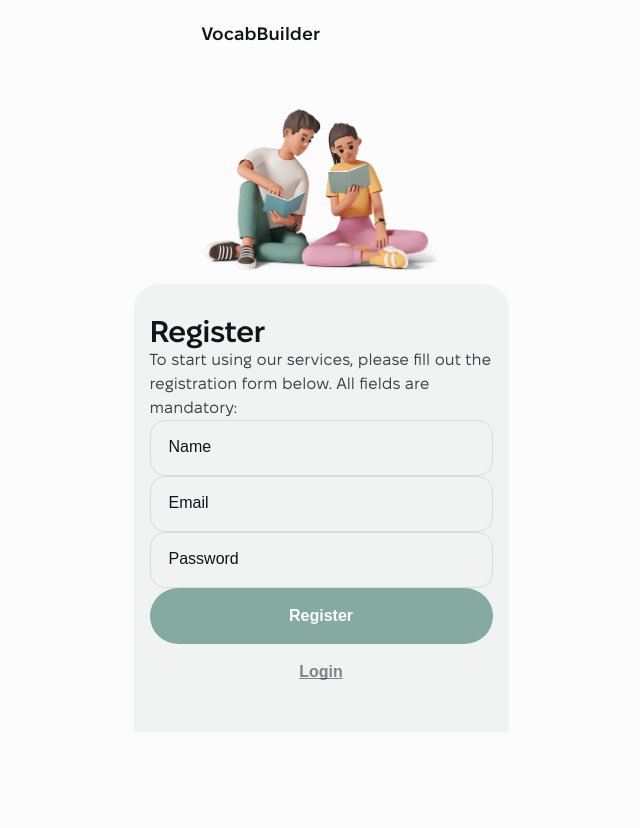
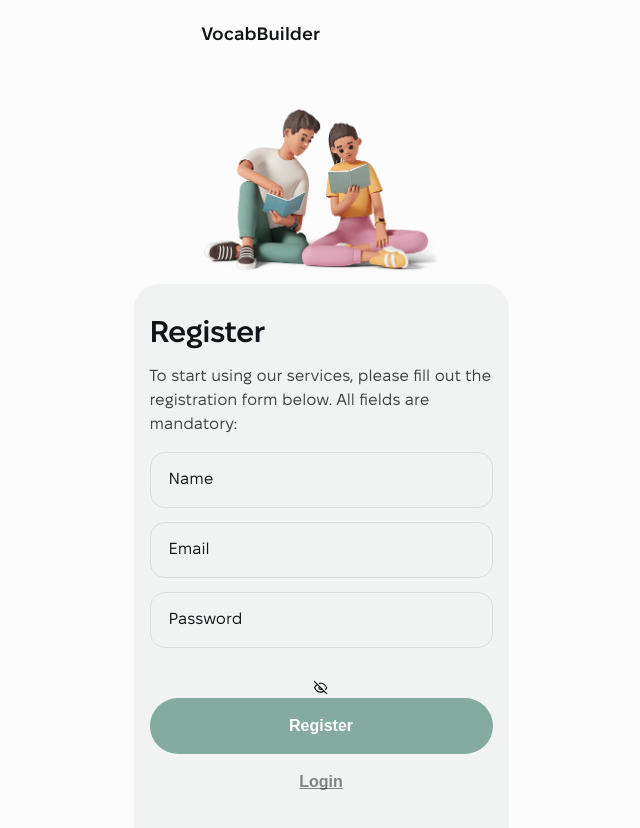
Before and after one commit to lolitaonoiko/VocabBuilder, a React (Vite) app: page /register in a window 1280 px wide. Shown: the top 828 px of the page, without its empty margins (319-959 px from the left). Before the commit the page ends 800 px from the top, so only its background shows below. Built offline with nearby package versions, Linux system fonts and the light colour scheme.

Commit message:
add: register form validation/validation css/register form css

```diff
--- a/package.json
+++ b/package.json
@@ -16,6 +16,7 @@
     "react": "^19.1.0",
     "react-dom": "^19.1.0",
     "react-hook-form": "^7.61.1",
+    "react-icons": "^5.5.0",
     "react-router-dom": "^7.7.0",
     "yup": "^1.6.1"
   },
--- a/src/components/Header/Header.module.css
+++ b/src/components/Header/Header.module.css
@@ -5,6 +5,7 @@
     align-items: center;
     padding: 16px;
     max-width: 375px;
+    background-color: var(--white);
 }
 .headerText {
     font-weight: 600;
--- /dev/null
+++ b/src/components/ValidationInfo/ValidationInfo.jsx
@@ -0,0 +1,14 @@
+import s from './ValidationInfo.module.css';
+
+const ValidationInfo = ({ name, errors, type }) => {
+    return (
+        <span className={s.errInfoBox}>
+            <svg className={s.icon}>
+                <use href={`/icons/sprite.svg#icon-${name}`}></use>
+            </svg>
+            <span className={s.errorMessage}>{errors[type]?.message}</span>
+        </span>
+    );
+};
+
+export default ValidationInfo;
--- /dev/null
+++ b/src/components/ValidationInfo/ValidationInfo.module.css
@@ -0,0 +1,16 @@
+.errInfoBox {
+    display: flex;
+    gap: 4px;
+    align-items: center;
+}
+.icon {
+    width: 16px;
+    height: 16px;
+    fill: var(--red);
+}
+.errorMessage {
+    font-size: 12px;
+    line-height: 1.5;
+    letter-spacing: 0.01em;
+    color: var(--red);
+}
--- a/src/components/forms/RegisterForm/RegisterForm.jsx
+++ b/src/components/forms/RegisterForm/RegisterForm.jsx
@@ -1,10 +1,19 @@
 import { useForm } from 'react-hook-form';
 import { yupResolver } from '@hookform/resolvers/yup';
+import { FiEye, FiEyeOff } from 'react-icons/fi';
 
 import s from './RegisterForm.module.css';
 import { registerValidationSchema } from '../../../validation/registerSchema';
+import { lazy, useState } from 'react';
+
+const ValidationInfo = lazy(() => import('../../ValidationInfo/ValidationInfo'));
 
 const RegisterForm = () => {
+    const [hiddenPass, setHiddenPass] = useState(true);
+    const handleOnClickEye = () => {
+        setHiddenPass(prev => !prev);
+    };
+
     const {
         register,
         handleSubmit,
@@ -19,13 +28,15 @@ const RegisterForm = () => {
             </div>
             <form className={s.form} onSubmit={handleSubmit(data => console.log(data))}>
                 <input {...register('name')} className={s.input} placeholder="Name" type="text" />
-                <span>{errors.name?.message}</span>
+                {errors.name?.message && <ValidationInfo name={'warning'} errors={errors} type={'name'} />}
 
                 <input {...register('email')} className={s.input} placeholder="Email" type="email" />
-                <span>{errors.email?.message}</span>
+                {errors.email?.message && <ValidationInfo name={'warning'} errors={errors} type={'email'} />}
 
-                <input {...register('password')} className={s.input} placeholder="Password" type="password" />
-                <span>{errors.password?.message}</span>
+                <input {...register('password')} className={s.input} placeholder="Password" type={hiddenPass ? 'password' : 'text'} />
+                {errors.password?.message && <ValidationInfo name={'warning'} errors={errors} type={'password'} />}
+
+                <button onClick={handleOnClickEye}>{hiddenPass ? <FiEyeOff /> : <FiEye />}</button>
 
                 <button className={s.filledBtn} type="submit">
                     Register
--- a/src/components/forms/RegisterForm/RegisterForm.module.css
+++ b/src/components/forms/RegisterForm/RegisterForm.module.css
@@ -9,12 +9,15 @@
 }
 .textBox {
     max-width: 343px;
+    margin-bottom: 16px;
 }
 .title {
     font-weight: 600;
     font-size: 30px;
     line-height: 1.06667;
     letter-spacing: -0.02em;
+
+    margin-bottom: 16px;
 }
 .text {
     color: rgba(18, 20, 23, 0.8);
@@ -26,12 +29,18 @@
     max-width: 343px;
 }
 .input {
+    font-family: inherit;
     border: 1px solid rgba(18, 20, 23, 0.1);
     border-radius: 15px;
     padding: 16px 18px;
     background-color: transparent;
     max-width: 343px;
     height: 56px;
+
+    margin-bottom: 14px;
+}
+.input:last-of-type {
+    margin-bottom: 32px;
 }
 .input::placeholder {
     font-size: 16px;
@@ -49,6 +58,9 @@
     font-weight: 700;
     color: var(--white);
 }
+.filledBtn:hover {
+    background-color: var(--light-green);
+}
 .underlinedBtn {
     font-weight: 700;
     font-size: 16px;
@@ -59,3 +71,6 @@
     color: rgba(18, 20, 23, 0.5);
     max-width: 343px;
 }
+.underlinedBtn:hover {
+    color: var(--black);
+}
--- a/src/pages/RegisterPage/RegisterPage.jsx
+++ b/src/pages/RegisterPage/RegisterPage.jsx
@@ -7,10 +7,10 @@ const RegisterForm = lazy(() => import('../../components/forms/RegisterForm/Regi
 
 const RegisterPage = () => {
     return (
-        <>
+        <div className={s.registerPage}>
             <HeroSection />
             <RegisterForm />
-        </>
+        </div>
     );
 };
 
--- a/src/pages/RegisterPage/RegisterPage.module.css
+++ b/src/pages/RegisterPage/RegisterPage.module.css
@@ -0,0 +1,6 @@
+.registerPage {
+    /* position: absolute;
+    bottom: 0;
+    z-index: -1000; */
+    /* height: 100vh; */
+}
```
Also changed, not shown: 1 other file (tests, documents, lock files or other folders).
